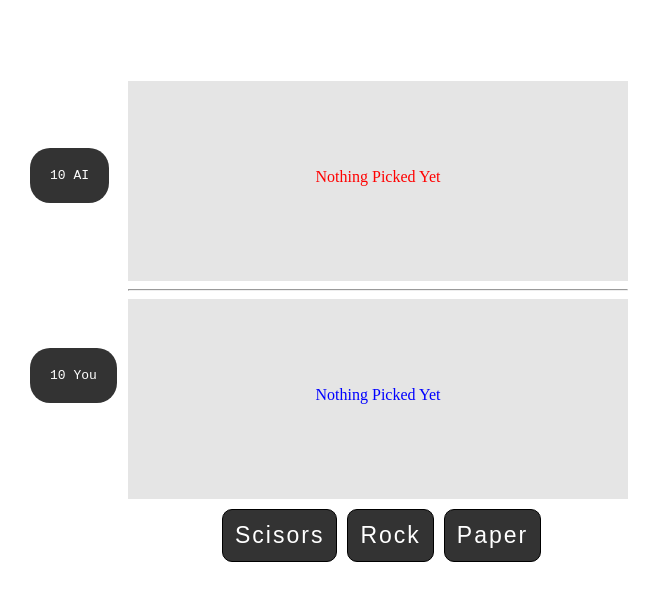
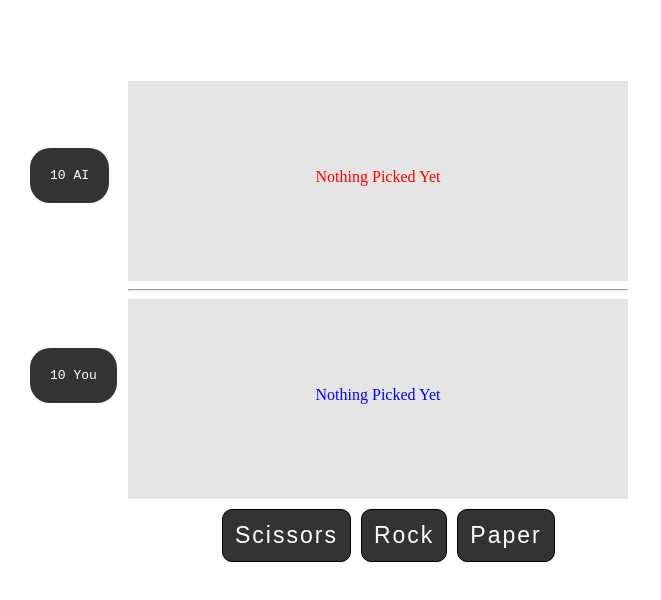
Before and after one commit to Floriangomis/RockPaperScissorsAngular2-Karma-Jasmin, an Angular app: page / in a window 1280 px wide. Both pictures are taken after a click on the button "New Game". Shown: the top 600 px of the page, without its empty margins (0-661 px from the left). Built offline with nearby package versions, Linux system fonts and the light colour scheme.

Commit message:
few minor fix on word typo and change a description in unit test for hand player component

```diff
--- a/src/components/handPlayerComponent/hand-player.component.html
+++ b/src/components/handPlayerComponent/hand-player.component.html
@@ -1,5 +1,5 @@
 <div class="hand-container">
-    <input class="btn" type="button" value="Scisors" [disabled]="!canPlay" (click)="pickScisors()">
+    <input class="btn" type="button" value="Scissors" [disabled]="!canPlay" (click)="pickScissors()">
     <input class="btn" type="button" value="Rock" [disabled]="!canPlay" (click)="pickRock()">
     <input class="btn" type="button" value="Paper" [disabled]="!canPlay" (click)="pickPaper()">
 </div>
--- a/src/components/handPlayerComponent/hand-player.component.ts
+++ b/src/components/handPlayerComponent/hand-player.component.ts
@@ -18,8 +18,8 @@ export class HandPlayerComponent implements OnInit {
 
     }
 
-    pickScisors() {
-        this.elementPicked.emit('Scisors');
+    pickScissors() {
+        this.elementPicked.emit('Scissors');
     }
 
     pickRock() {
```
Also changed, not shown: 1 other file (tests, documents, lock files or other folders).
